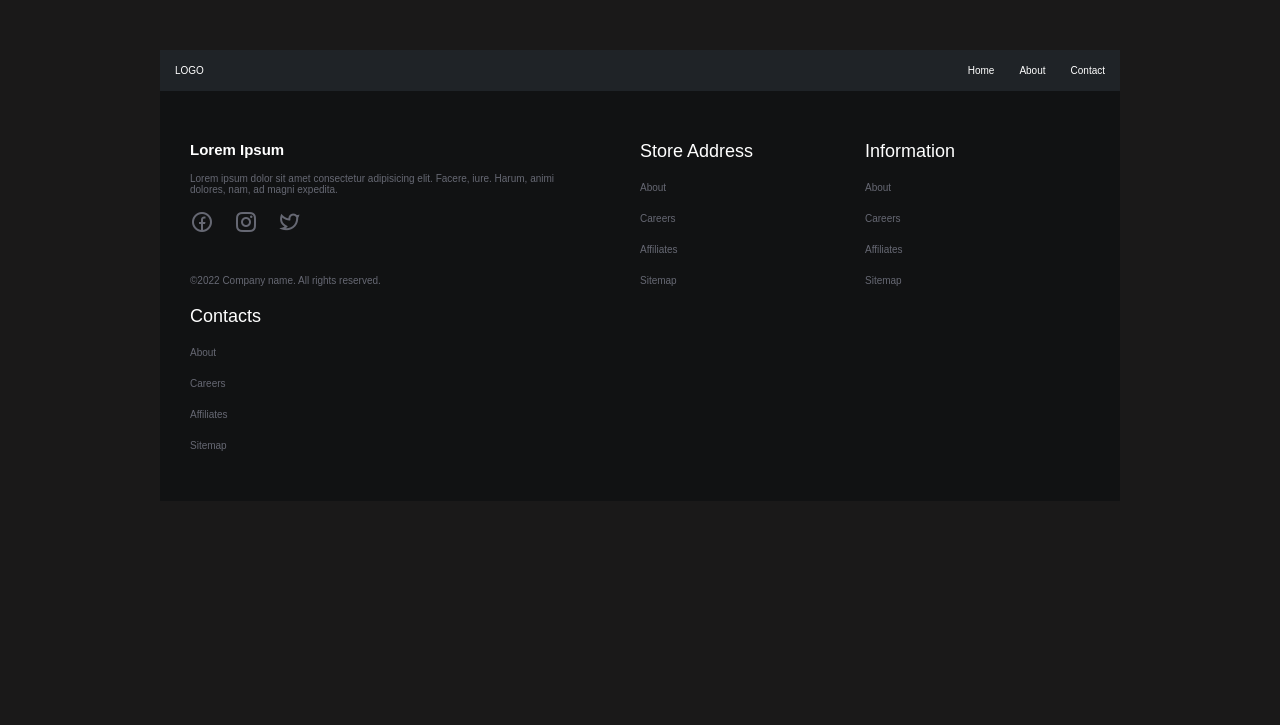
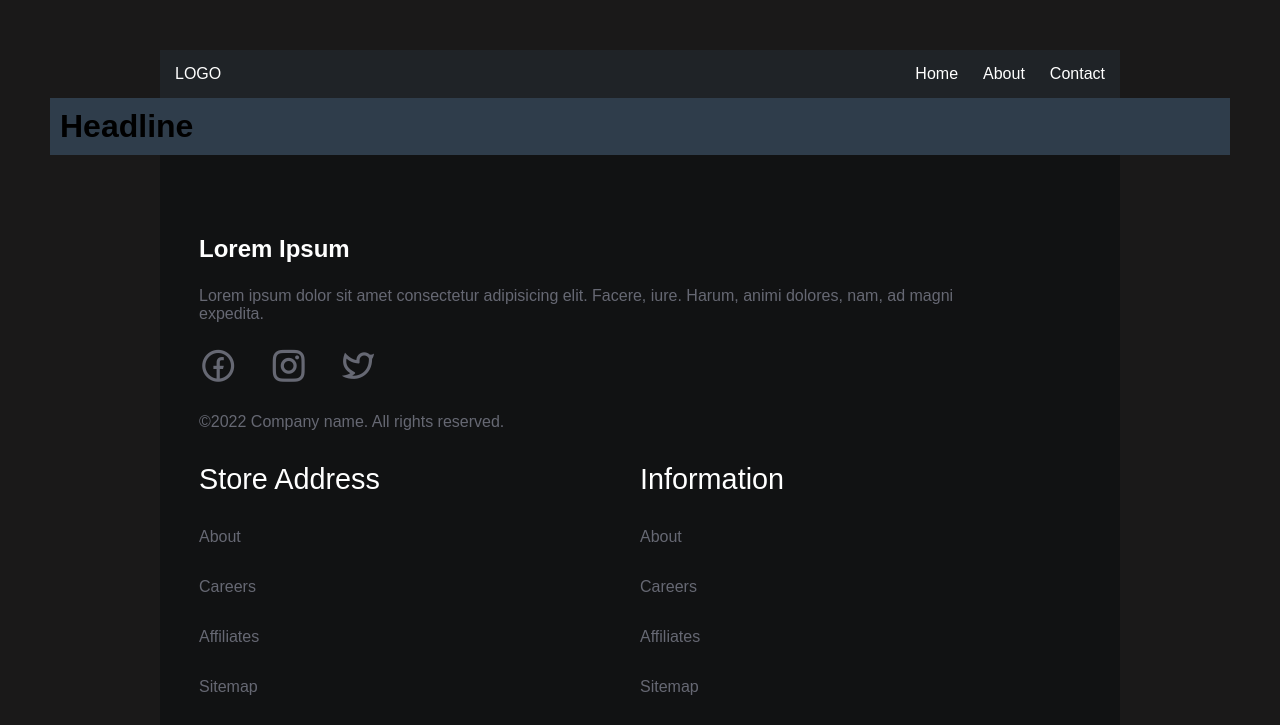
Before and after one commit to moriku/header-footer-basic-page, a plain HTML site: page index.html in a window 1280 px wide. Shown: the top 725 px of the page. Drawn offline with nearby package versions, Linux system fonts and the light colour scheme.

Commit message:
2 files modified

```diff
--- a/index.html
+++ b/index.html
@@ -22,7 +22,9 @@
                 </ul>
             </div>
         </nav>
-
+<div class="section-content conatiner">
+  <h1>Headline</h1>
+</div>
         <footer class="footer container">
         <div class="footer__container">
             <div class="footer__top">
--- a/styles.css
+++ b/styles.css
@@ -60,13 +60,10 @@ body {
   }
 }
 
-* {
-  margin: 0;
-  padding: 0;
-  box-sizing: border-box;
-}
-html {
-  font-size: 62.5%;
+.section-content {
+background-color: #2f3d4b;
+padding: 10px;
+
 }
 
 i {
```
